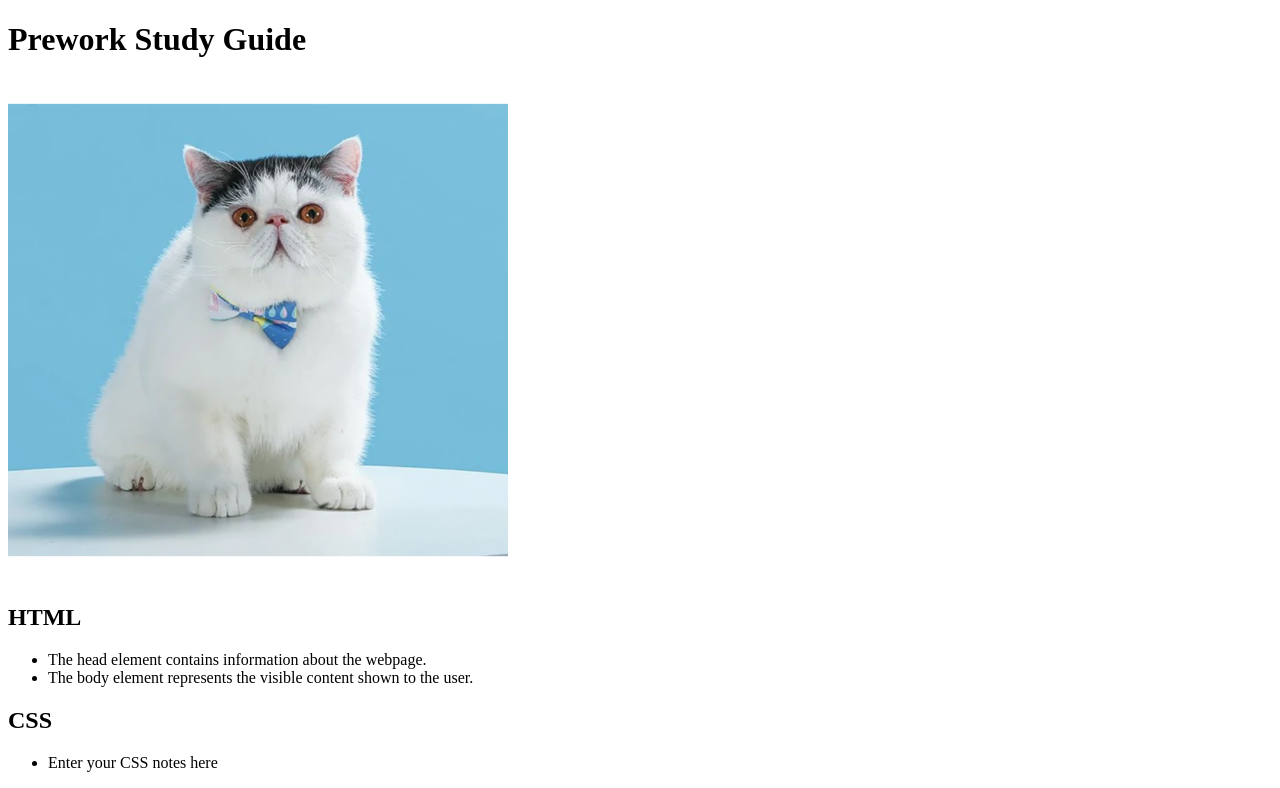
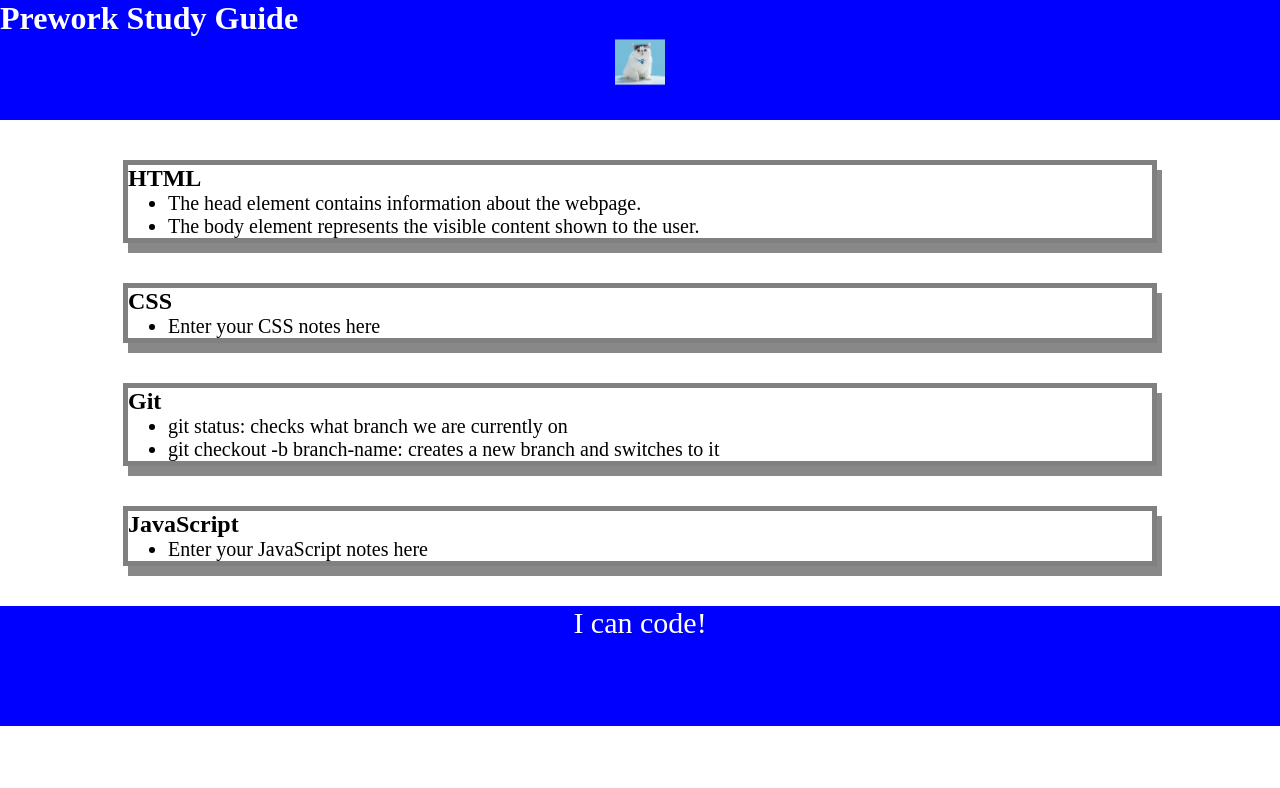
Before and after one commit to Jason897571/prework-study-guide, a plain HTML site: page index.html in a window 1280 px wide. Shown: the top 788 px of the page. Drawn offline with Linux system fonts and the light colour scheme.

Commit message:
added CSS to Project

```diff
--- /dev/null
+++ b/assets/style.css
@@ -0,0 +1,42 @@
+* {
+    margin: 0;
+    padding: 0;
+   }
+
+header,
+footer {
+width: 100%;
+height: 120px;
+background-color: blue;
+color: white;
+}
+
+h1,
+h2 {
+text-aligDn: center;
+}
+
+img {
+display: block;
+height: 50px;
+width: 50px;
+margin-left: auto;
+margin-right: auto;
+}
+
+ul {
+padding-left: 40px;
+font-size: 20px;
+}
+
+p {
+text-align: center;
+font-size: 30px;
+}
+
+.card {
+width: 80%;
+margin: 40px auto;
+border: 5px solid gray;
+box-shadow: 5px 10px #888888;
+}
--- a/index.html
+++ b/index.html
@@ -4,6 +4,8 @@
     <meta charset="UTF-8" />
     <meta http-equiv="X-UA-Compatible" content="IE=edge" />
     <meta name="viewport" content="width=device-width, initial-scale=1.0" />
+
+    <link rel="stylesheet" href="./assets/style.css">
     <title>Prework Study Guide</title>
   </head>
 
```
